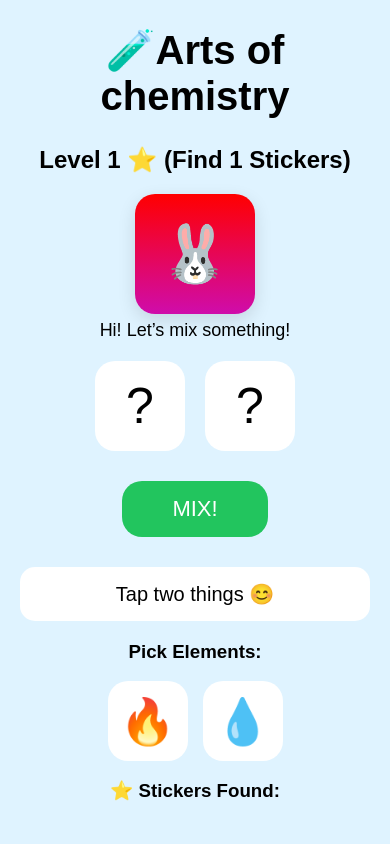
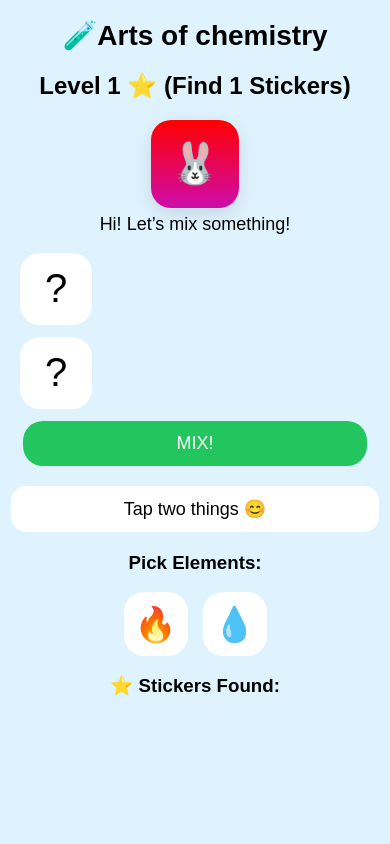
Before and after one commit to aravindthiru29/Arts-of-chemistry, a Flask app: page / in a window 390 px wide. Run offline with Flask 3, Linux system fonts and the light colour scheme.

Commit message:
mobile responsive

```diff
--- a/static/styles.css
+++ b/static/styles.css
@@ -170,3 +170,69 @@ button {
   padding: 12px 14px;
   border-radius: 16px;
 }
+
+/* Responsive: mobile adjustments */
+@media (max-width: 480px) {
+  h1 { font-size: 28px; }
+
+  .mascot {
+    width: 88px;
+    height: 88px;
+    font-size: 40px;
+  }
+
+  .slots {
+    flex-direction: column;
+    gap: 12px;
+    margin: 12px;
+  }
+
+  .slot {
+    width: 72px;
+    height: 72px;
+    font-size: 40px;
+  }
+
+  .element {
+    width: 64px;
+    height: 64px;
+    font-size: 34px;
+  }
+
+  button {
+    padding: 12px 18px;
+    font-size: 18px;
+    width: 92%;
+    max-width: 420px;
+    display: block;
+    margin: 10px auto;
+  }
+
+  #mixBtn { padding: 12px 22px; }
+
+  .result {
+    width: 92%;
+    font-size: 18px;
+    padding: 12px;
+  }
+
+  .sticker { font-size: 30px; }
+
+  /* On small screens, center the Next button at bottom and make full-width */
+  #nextLevelBtn.fixed-bottom-right {
+    left: 50%;
+    right: auto;
+    transform: translateX(-50%);
+    bottom: 12px;
+    width: calc(100% - 32px);
+    max-width: none;
+    padding: 12px 16px;
+    border-radius: 14px;
+  }
+}
+
+@media (max-width: 360px) {
+  .element { width: 56px; height: 56px; font-size: 30px; }
+  .slot { width: 64px; height: 64px; font-size: 36px; }
+  h1 { font-size: 24px; }
+}
```
